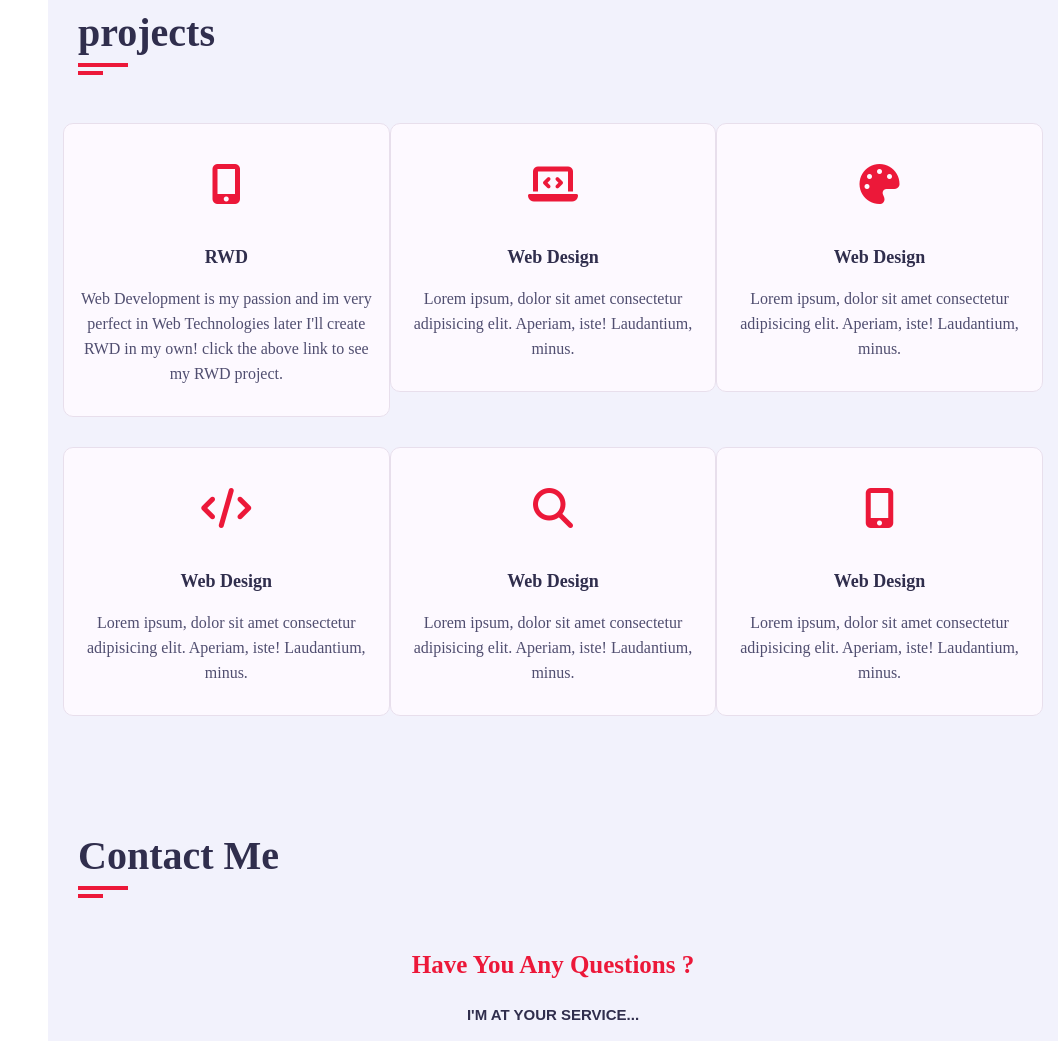
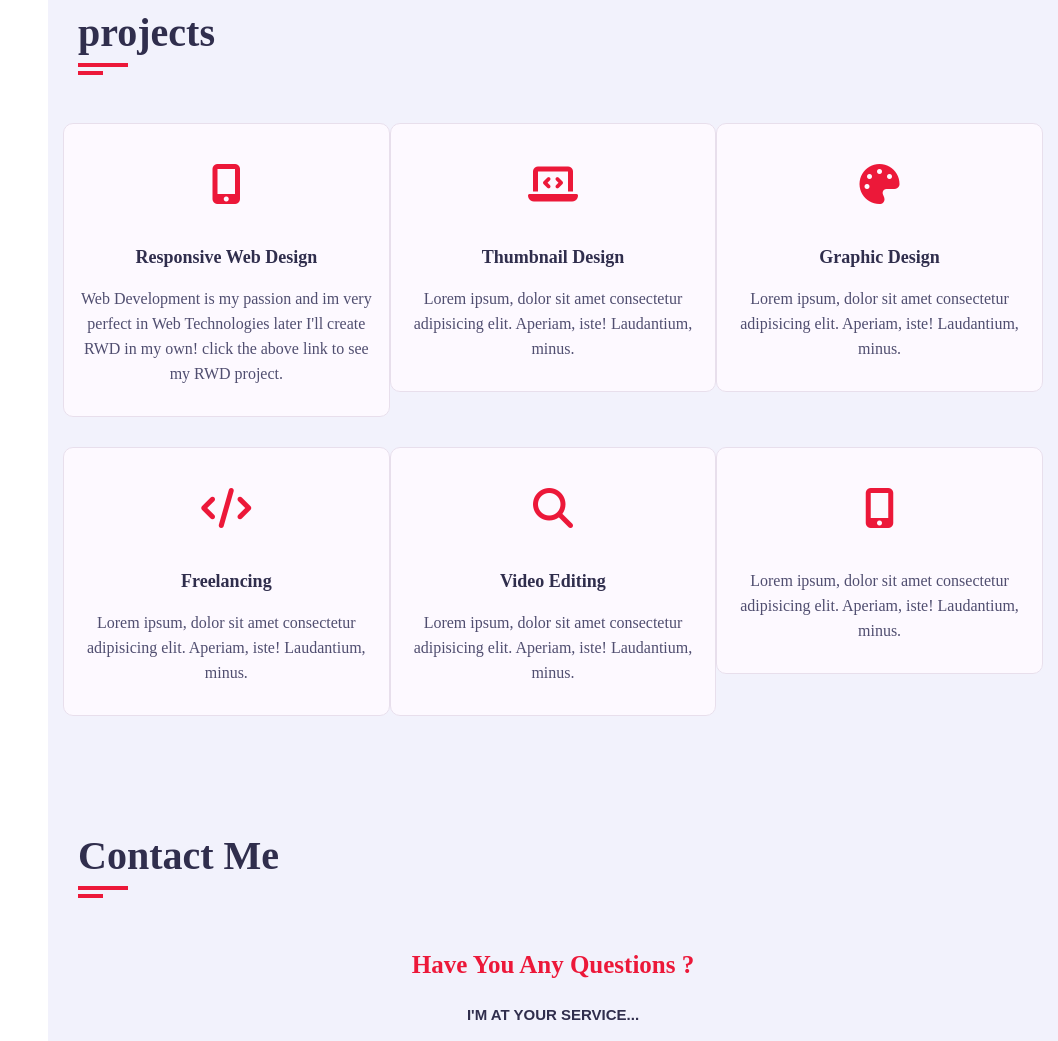
Before and after one commit to vijay-varma64/Portfolio, a plain HTML site: page index.html in a window 1280 px wide. Shown: the part 2402-3443 px from the top of the page, without its empty margins (222-1280 px from the left). Drawn offline with nearby package versions, Linux system fonts and the light colour scheme; a web font is replaced by a local one.

Commit message:
Update index.html

```diff
--- a/index.html
+++ b/index.html
@@ -239,7 +239,7 @@
                                         <i class="fa fa-mobile-alt"></i>
                                     </div>
                                 </a>
-                                <h4>RWD</h4>
+                                <h4>Responsive Web Design</h4>
                                 <p>Web Development is my passion and im very perfect in Web Technologies later I'll create RWD in my own! click the above link to see my RWD project.<p>
                             </div>
                         </div>
@@ -248,7 +248,7 @@
                                 <div class="icon">
                                     <i class="fa fa-laptop-code"></i>
                                 </div>
-                                <h4>Web Design</h4>
+                                <h4>Thumbnail Design</h4>
                                 <p>Lorem ipsum, dolor sit amet consectetur adipisicing elit. Aperiam, iste! Laudantium, minus.</p>
                             </div>
                         </div>
@@ -257,7 +257,7 @@
                                 <div class="icon">
                                     <i class="fa fa-palette"></i>
                                 </div>
-                                <h4>Web Design</h4>
+                                <h4>Graphic Design</h4>
                                 <p>Lorem ipsum, dolor sit amet consectetur adipisicing elit. Aperiam, iste! Laudantium, minus.</p>
                             </div>
                         </div>
@@ -266,7 +266,7 @@
                                 <div class="icon">
                                     <i class="fa fa-code"></i>
                                 </div>
-                                <h4>Web Design</h4>
+                                <h4>Freelancing</h4>
                                 <p>Lorem ipsum, dolor sit amet consectetur adipisicing elit. Aperiam, iste! Laudantium, minus.</p>
                             </div>
                         </div>
@@ -275,7 +275,7 @@
                                 <div class="icon">
                                     <i class="fa fa-search"></i>
                                 </div>
-                                <h4>Web Design</h4>
+                                <h4>Video Editing</h4>
                                 <p>Lorem ipsum, dolor sit amet consectetur adipisicing elit. Aperiam, iste! Laudantium, minus.</p>
                             </div>
                         </div>
@@ -284,7 +284,7 @@
                                 <div class="icon">
                                     <i class="fa fa-mobile-alt"></i>
                                 </div>
-                                <h4>Web Design</h4>
+                                <h4></h4>
                                 <p>Lorem ipsum, dolor sit amet consectetur adipisicing elit. Aperiam, iste! Laudantium, minus.</p>
                             </div>
                         </div>
```
